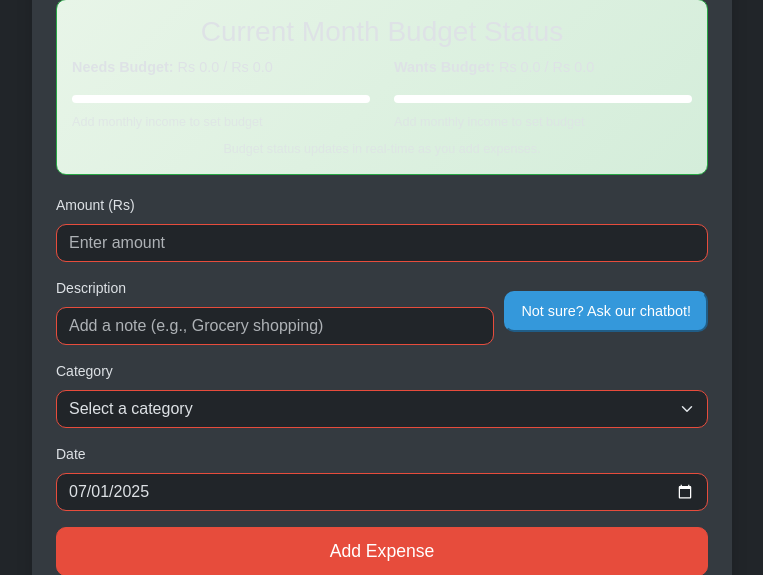
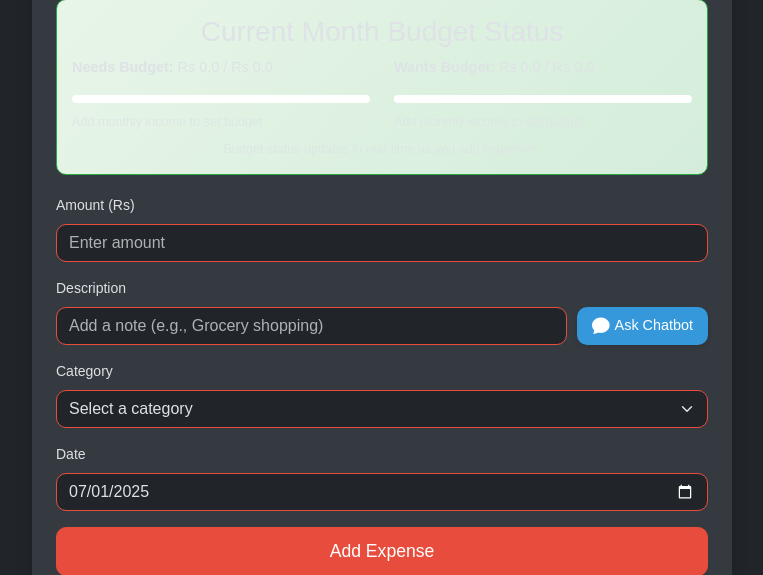
Before and after one commit to KaushallB/WealthWise, a Flask app: template templates/add_expense.html in a window 1280 px wide. Shown: the part 642-1217 px from the top of the page, without its empty margins (390-1153 px from the left). Run offline with Flask 3, Linux system fonts and the light colour scheme; the template is opened without the code that fills it, so the values that code supplies are empty; some libraries are stand-ins or nearby versions.

Commit message:
Stable ask chatbot button

```diff
--- a/templates/add_expense.html
+++ b/templates/add_expense.html
@@ -35,8 +35,6 @@
     transition: all 0.3s ease;
 }
 .btn-primary:hover {
-    background-color: #c0392b;
-    border-color: #c0392b;
     transform: scale(1.05);
 }
 .btn-secondary {
@@ -48,23 +46,36 @@
     transition: all 0.3s ease;
 }
 .btn-secondary:hover {
-    background-color: #b84500;
-    border-color: #b84500;
     transform: scale(1.05);
 }
+
+.mb-3.d-flex.align-items-center .chatbot-btn {
+    margin-top: 1.5rem; /* Push button down to align with input bottom */
+    height: 38px;
+    align-self: flex-end;
+}
+
 .chatbot-btn {
     background-color: #3498db;
-    border-color: #3498db;
+    border: none;
     border-radius: 10px;
     padding: 8px 15px;
     font-size: 0.9rem;
+    color: #fff;
     transition: all 0.3s ease;
     margin-left: 10px;
+    display: flex;
+    align-items: center;
+    gap: 5px;
+    box-shadow: 0 2px 5px rgba(0, 0, 0, 0.1);
 }
 .chatbot-btn:hover {
     background-color: #2980b9;
-    border-color: #2980b9;
-    transform: scale(1.05);
+    transform: scale(1.02);
+    box-shadow: 0 3px 6px rgba(0, 0, 0, 0.15);
+}
+.chatbot-btn .bi {
+    font-size: 1.1rem;
 }
 .expense-card {
     border-radius: 10px;
@@ -86,30 +97,30 @@
     animation: fadeIn 1s ease-in;
 }
 .btn-savings {
-    background-color: #28a745 ;
+    background-color: #28a745;
     border-color: #28a745;
 }
 .btn-needs {
-    background-color:rgb(231, 17, 17) ;
+    background-color: rgb(231, 17, 17);
     border-color: rgb(231, 17, 17);
 }
 .btn-wants {
-    background-color:rgb(231, 17, 17) ;
+    background-color: rgb(231, 17, 17);
     border-color: rgb(231, 17, 17);
 }
 .btn-other {
-    background-color: #fd7e14 ;
-    border-color: #fd7e14 ;
+    background-color: #fd7e14;
+    border-color: #fd7e14;
 }
 .btn-default {
-    background-color: #e74c3c ;
-    border-color: #e74c3c ;
+    background-color: #e74c3c;
+    border-color: #e74c3c;
 }
 </style>
 
 <div class="container mt-5 d-flex justify-content-center">
     <div class="card shadow p-4" style="max-width: 700px; width: 100%;">
-        <h2 class="text-center mb-4 fade-in" style=" font-size: 2.5rem;">
+        <h2 class="text-center mb-4 fade-in" style="font-size: 2.5rem;">
             <img src="{{ url_for('static', filename='assets/logo.png') }}" alt="WealthWise Logo" class="img-fluid w-25" style="border-radius: 1rem;"> Add Expense
         </h2>
 
@@ -130,7 +141,7 @@
             <div class="row">
                 <div class="col-md-6">
                     <p><strong>Needs Budget:</strong> Rs {{ needs_spent|default(0)|float|round(2) }} / Rs {{ needs_limit|default(0)|float|round(2) }}</p>
-            <div class="progress mb-2" style="height: 8px; background-color:white;">
+                    <div class="progress mb-2" style="height: 8px; background-color: white;">
                         {% set needs_limit_float = needs_limit|default(0)|float %}
                         {% set needs_spent_float = needs_spent|default(0)|float %}
                         {% set needs_percentage = (needs_spent_float / needs_limit_float * 100) if needs_limit_float > 0 else 0 %}
@@ -151,7 +162,7 @@
                 </div>
                 <div class="col-md-6">
                     <p><strong>Wants Budget:</strong> Rs {{ wants_spent|default(0)|float|round(2) }} / Rs {{ wants_limit|default(0)|float|round(2) }}</p>
-            <div class="progress mb-2" style="height: 8px; background-color:white;">
+                    <div class="progress mb-2" style="height: 8px; background-color: white;">
                         {% set wants_limit_float = wants_limit|default(0)|float %}
                         {% set wants_spent_float = wants_spent|default(0)|float %}
                         {% set wants_percentage = (wants_spent_float / wants_limit_float * 100) if wants_limit_float > 0 else 0 %}
@@ -207,7 +218,9 @@
                     <label for="description" class="form-label">Description</label>
                     <input type="text" id="description" name="description" class="form-control" placeholder="Add a note (e.g., Grocery shopping)" value="{{ expense.description if expense else '' }}">
                 </div>
-                <button type="button" id="chatbot-btn" class="chatbot-btn" onclick="openChatbot()">Not sure? Ask our chatbot!</button>
+                <button type="button" id="chatbot-btn" class="chatbot-btn" onclick="openChatbot()">
+                    <i class="bi bi-chat-fill"></i> Ask Chatbot
+                </button>
             </div>
             <div class="mb-3">
                 <label for="category" class="form-label">Category</label>
@@ -276,14 +289,12 @@
 
     // Function to update button style and text based on category
     function updateButton() {
-        const categorySelect = document.getElementById('category'); // Select the category dropdown
-        const actionBtn = document.getElementById('action-btn'); // Select the action button
+        const categorySelect = document.getElementById('category');
+        const actionBtn = document.getElementById('action-btn');
         const selectedCategory = categorySelect.value.toLowerCase();
 
-        // Removing all category-specific classes
         actionBtn.classList.remove('btn-savings', 'btn-needs', 'btn-wants', 'btn-other', 'btn-default');
 
-        // Updating button class and text based on selected category
         if (selectedCategory === 'savings') {
             actionBtn.classList.add('btn-savings');
             actionBtn.textContent = 'Add Savings';
@@ -302,10 +313,7 @@
         }
     }
 
-    // Adding event listener to category select to trigger updateButton on change
     document.getElementById('category').addEventListener('change', updateButton);
-
-    // Triggering updateButton on page load to set initial button state
     document.addEventListener('DOMContentLoaded', updateButton);
 </script>
 {% endblock %}
```
Also changed, not shown: Offlinereports/charts/Deepraj_financial_overview.png (added), Offlinereports/charts/Kaushal Bikram Gajmer_financial_overview.png (added), 2 other files. Lines whose indentation alone changed are shown as unchanged.
